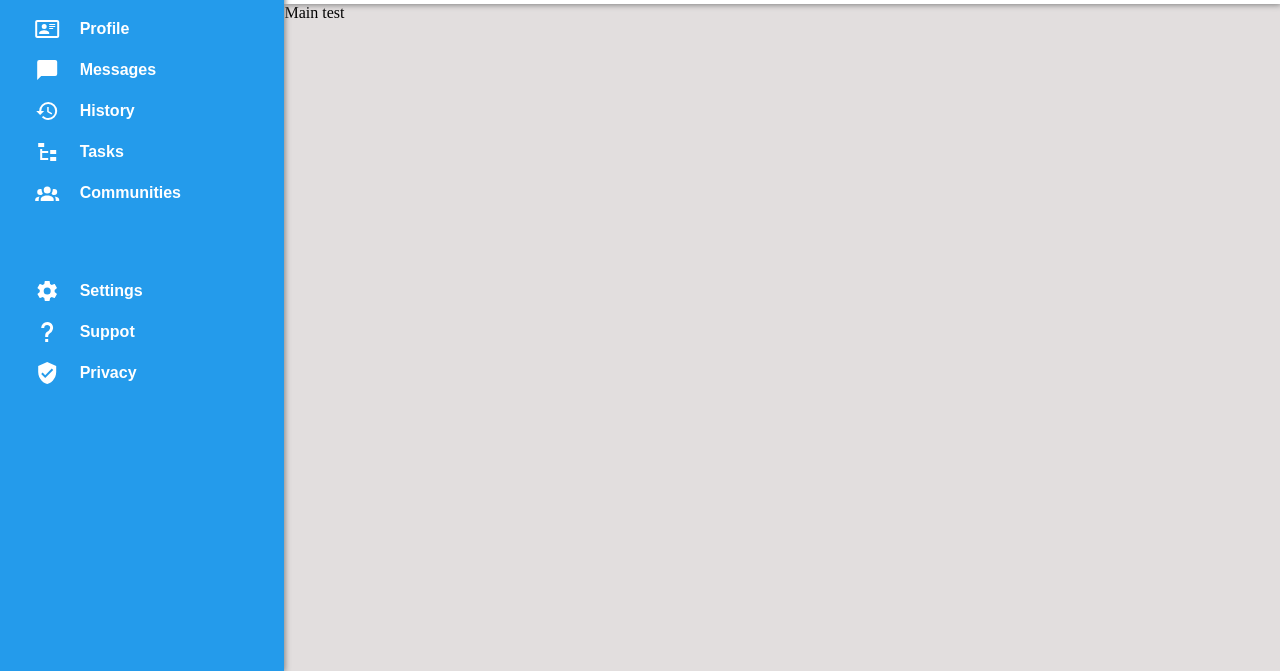
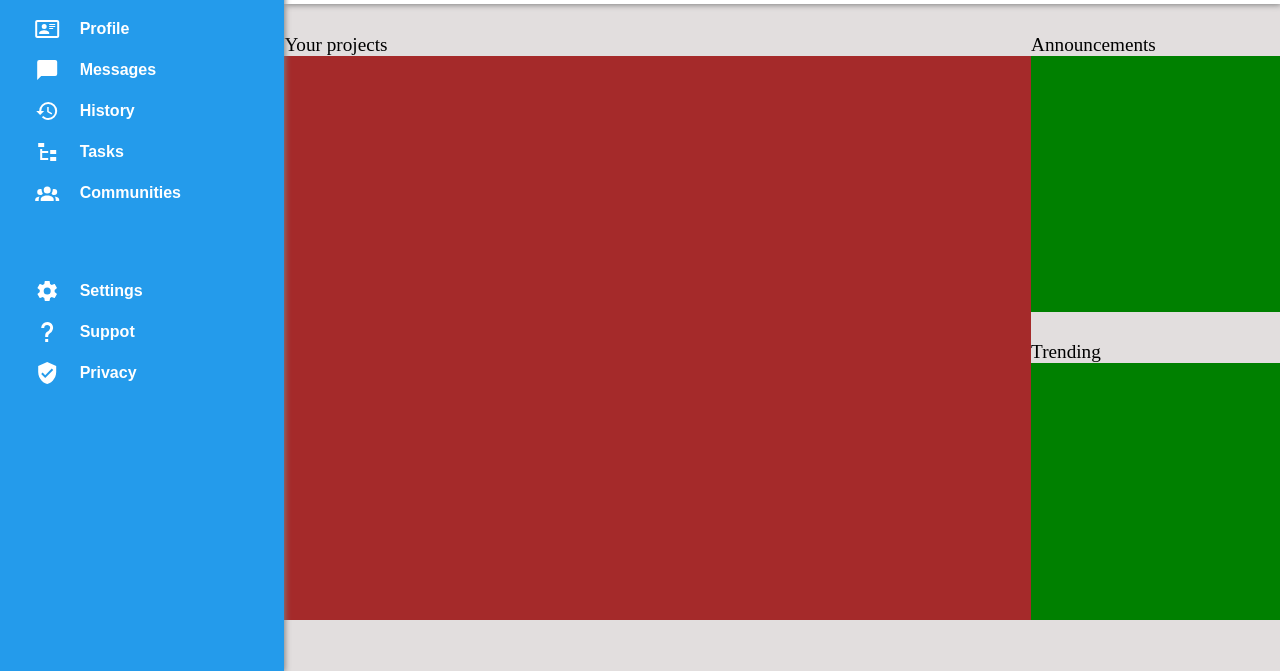
Before and after one commit to R-o-b-S/AdminDashboard-TOP, a plain HTML site: page index.html in a window 1280 px wide. Shown: the part 129-800 px from the top of the page. Drawn offline with Linux system fonts and the light colour scheme.

Commit message:
main layout

```diff
--- a/dash.css
+++ b/dash.css
@@ -163,4 +163,47 @@ input {
     grid-column: 3 / 10;
     grid-row: 2 / 7;
     background-color: rgb(226, 222, 222);
+    display: grid;
+    grid-template-rows: repeat(13, 1fr);
+    grid-template-columns: repeat(12, 1fr);
 }
+
+.mainSection {
+    font-size: 1.2rem;
+    font-weight: 500;
+    display: flex;
+    align-items: end;
+}
+
+#yp {
+    grid-column: 1/10;
+    grid-row: 1;
+}
+
+#an{
+    grid-column: 10/12;
+    grid-row: 1;
+}
+
+#tr{
+    grid-column: 10/12;
+    grid-row: 7;
+}
+
+#projectView{
+    grid-column: 1/10;
+    grid-row: 2/13;
+    background-color: brown;
+}
+
+#ann {
+    grid-column: 10/13;
+    grid-row: 2/7;
+    background-color: green;
+}
+
+#trend {
+    grid-column: 10/13;
+    grid-row: 8/13;
+    background-color: green;
+}
--- a/index.html
+++ b/index.html
@@ -111,7 +111,20 @@
     </div>
 
     <div id="main">
-        <p>Main test</p>
+        <p class="mainSection" id="yp">Your projects</p>
+        <div id="projectView">
+
+        </div>
+        <p class="mainSection" id="an">Announcements</p>
+        <div class="highBox" id="ann">
+
+        </div>
+        <p class="mainSection" id="tr">Trending</p>
+        <div class="highBox" id="trend">
+
+        </div>
+
+
     </div>
 
 </body>
```
